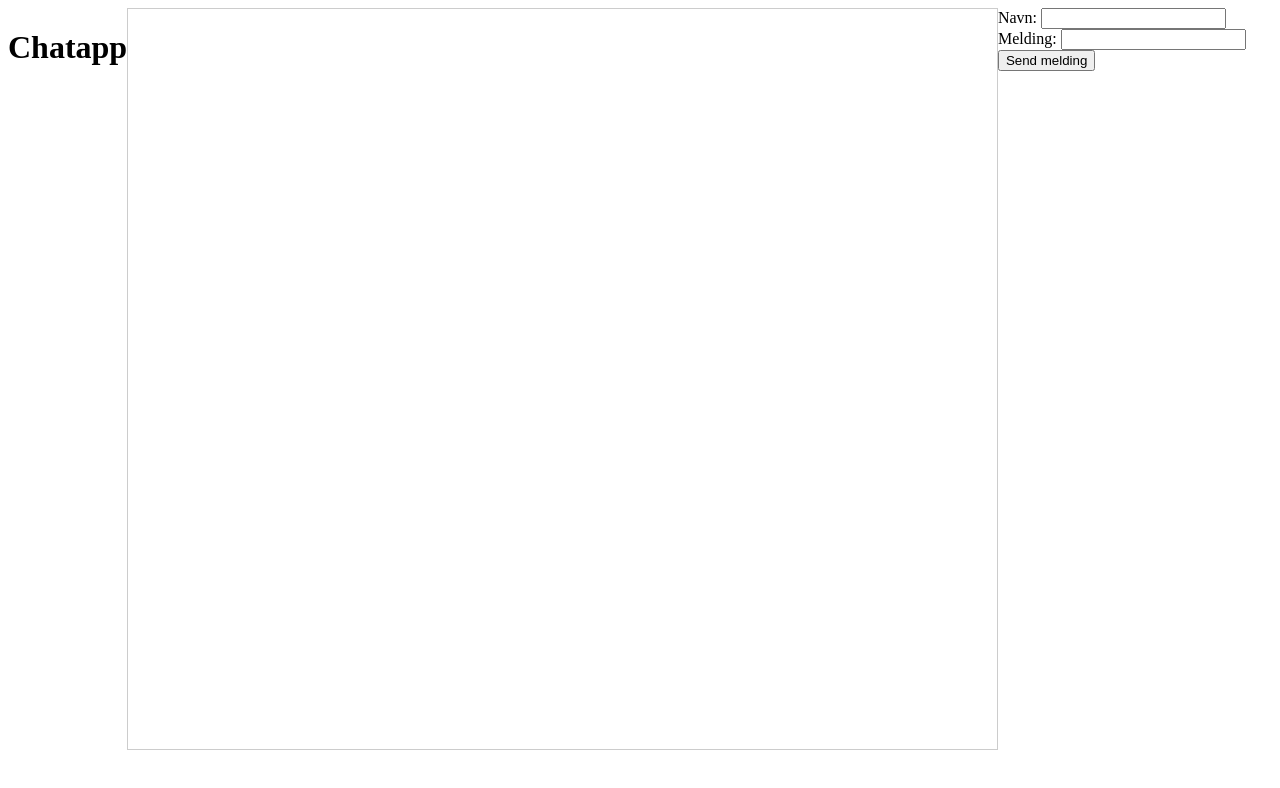
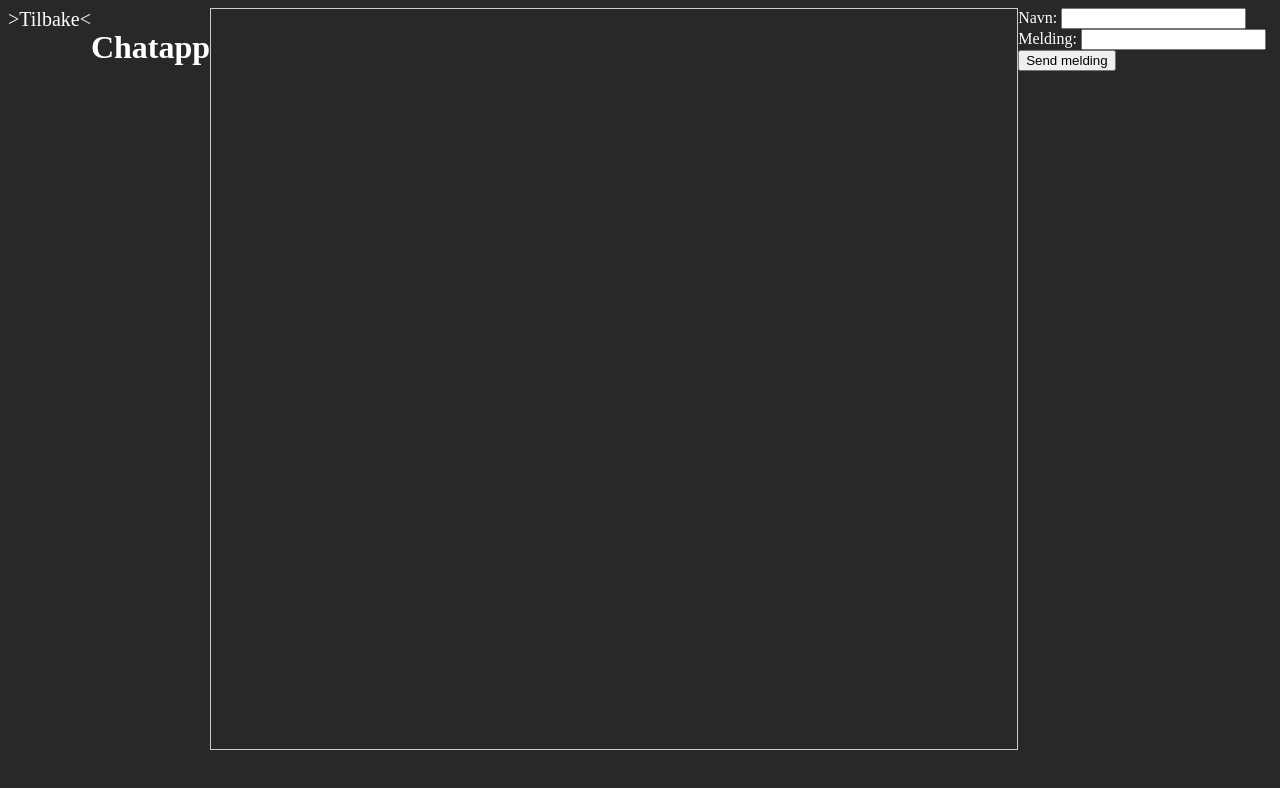
Before and after one commit to Axonl/ChatApp, a website: page public/chat.html in a window 1280 px wide. Drawn offline with Linux system fonts and the light colour scheme; no server answers.

Commit message:
Add room navigation and improve chat UI
Introduces navigation between chat rooms and updates the README with documentation and example code for room selection. Enhances chat and room HTML files with navigation elements and improves CSS for better visual appearance, including dark background and styled links.

```diff
--- a/public/chat.html
+++ b/public/chat.html
@@ -7,6 +7,7 @@
     <title>Chatapp</title>
 </head>
 <body>
+    <a href="rom.html">>Tilbake<</a>
     <h1>Chatapp</h1>
     <div id="utskrift">
         <!-- Fylles ut av JS -->
--- a/public/style.css
+++ b/public/style.css
@@ -9,6 +9,8 @@
 body{
     display:flex;
     justify-content: center;
+    background-color: rgb(41, 40, 40) ;
+    color: white;
 }
 
 .tid{
@@ -25,3 +27,10 @@ body{
 #Romskjema{
 margin-left: 300px;
 }
+
+a{
+    color: white;
+    text-decoration: none;
+    font-size: 20px;
+    margin-bottom: 20px;
+}
```
Also changed, not shown: public/rom.html (+1 -0 lines), README.md.
